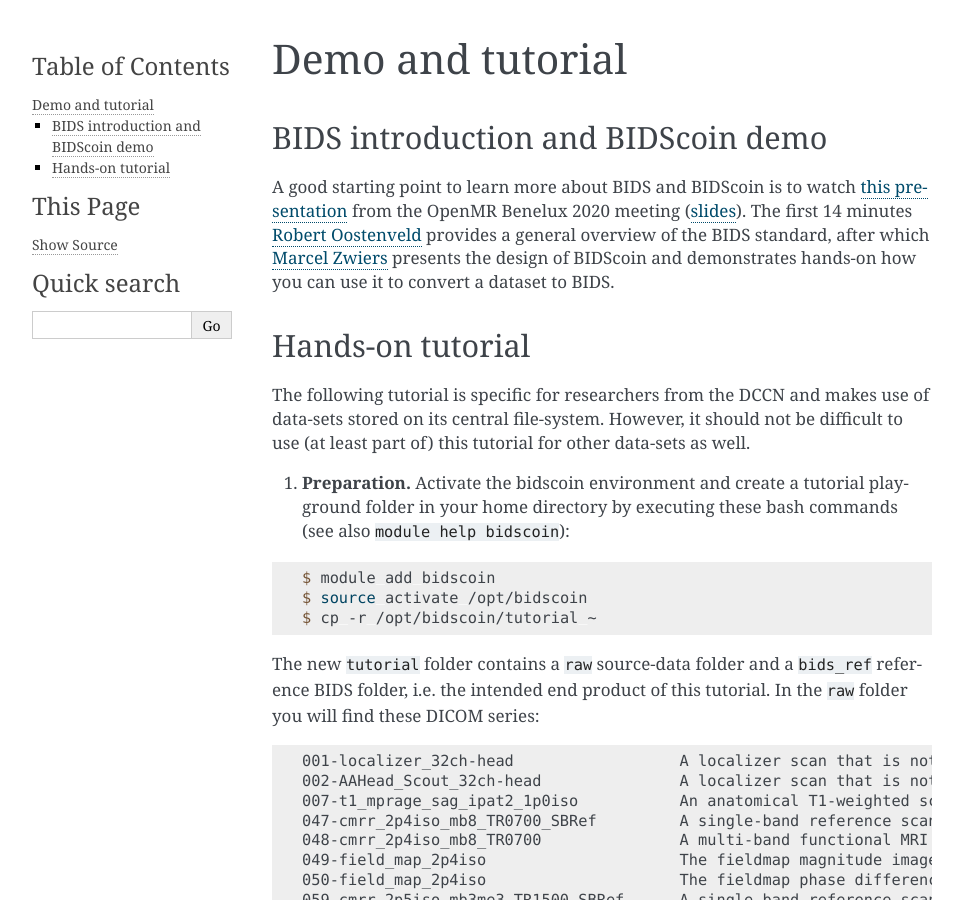
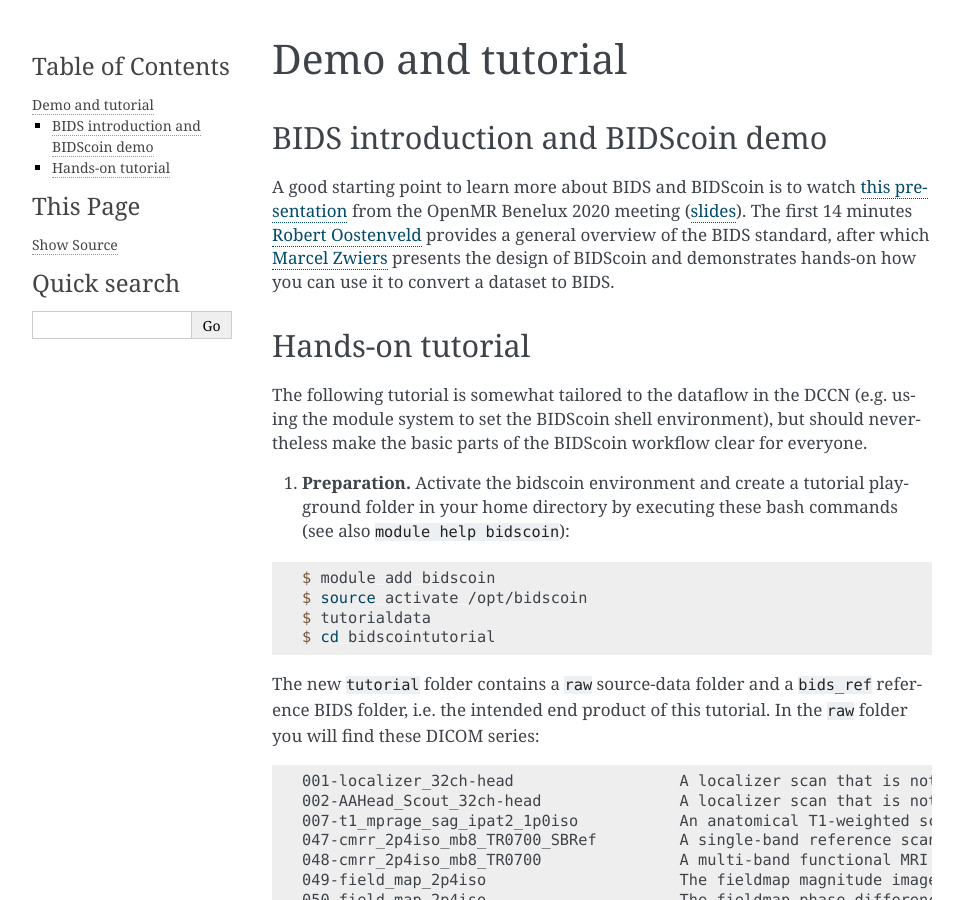
Before and after one commit to Donders-Institute/bidscoin, a Sphinx documentation site: the page built from docs/tutorial.rst, in a window 1280 px wide and 900 px high. Shown: the whole window, without its empty margins (148-1111 px from the left). Built offline with Sphinx 7.4.7, drawn with Linux system fonts in a browser that asks for light colours.

Commit message:
Update the tutorial with instructions on downloading the tutorial data :-)

```diff
--- a/docs/tutorial.rst
+++ b/docs/tutorial.rst
@@ -9,7 +9,7 @@
 Hands-on tutorial
 -----------------
 
-The following tutorial is specific for researchers from the DCCN and makes use of data-sets stored on its central file-system. However, it should not be difficult to use (at least part of) this tutorial for other data-sets as well.
+The following tutorial is somewhat tailored to the dataflow in the DCCN (e.g. using the module system to set the BIDScoin shell environment), but should nevertheless make the basic parts of the BIDScoin workflow clear for everyone.
 
 1. **Preparation.** Activate the bidscoin environment and create a tutorial playground folder in your home directory by executing these bash commands (see also ``module help bidscoin``):
 
@@ -17,7 +17,8 @@
 
    $ module add bidscoin
    $ source activate /opt/bidscoin
-   $ cp -r /opt/bidscoin/tutorial ~
+   $ tutorialdata
+   $ cd bidscointutorial
 
 The new ``tutorial`` folder contains a ``raw`` source-data folder and a ``bids_ref`` reference BIDS folder, i.e. the intended end product of this tutorial. In the ``raw`` folder you will find these DICOM series:
 
```
